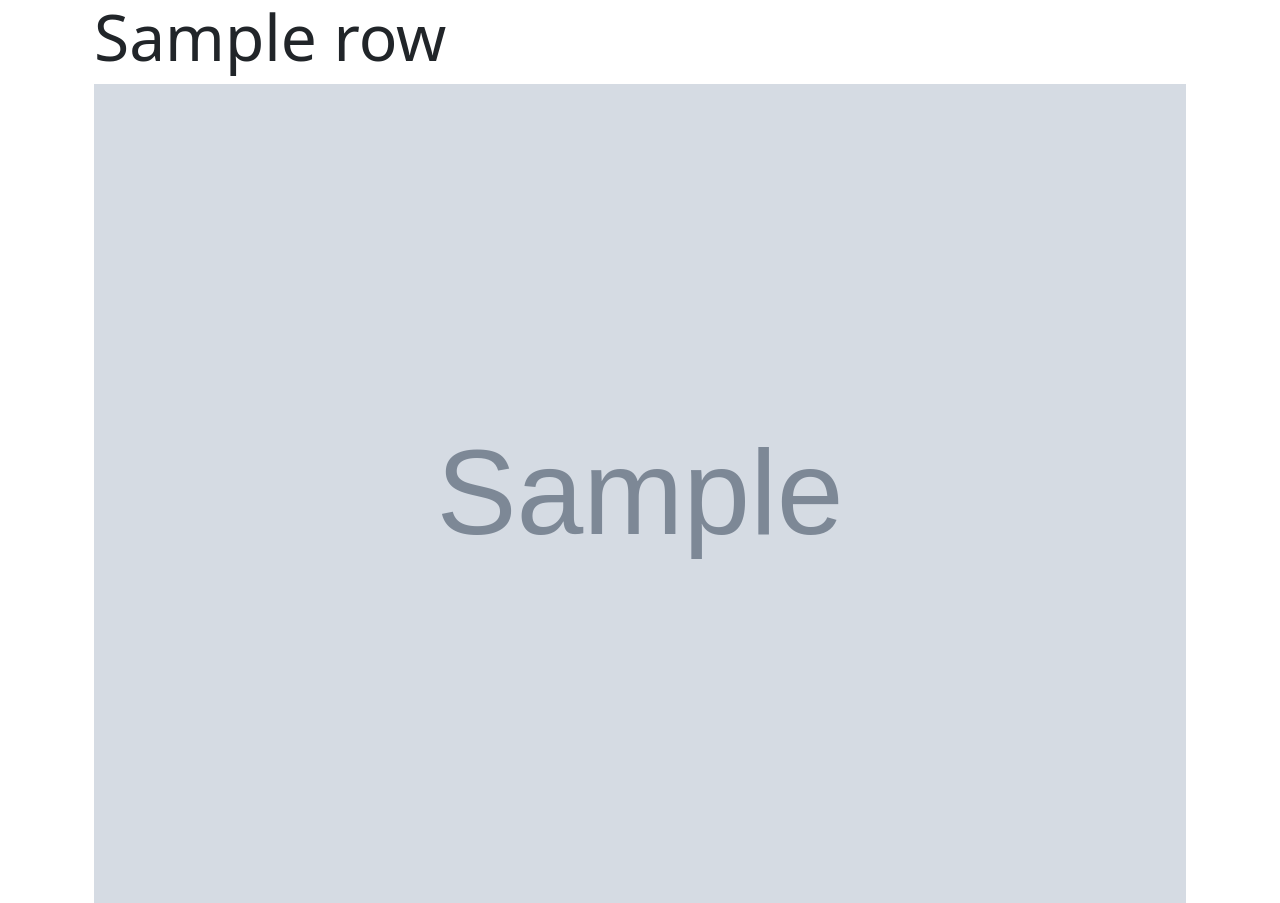
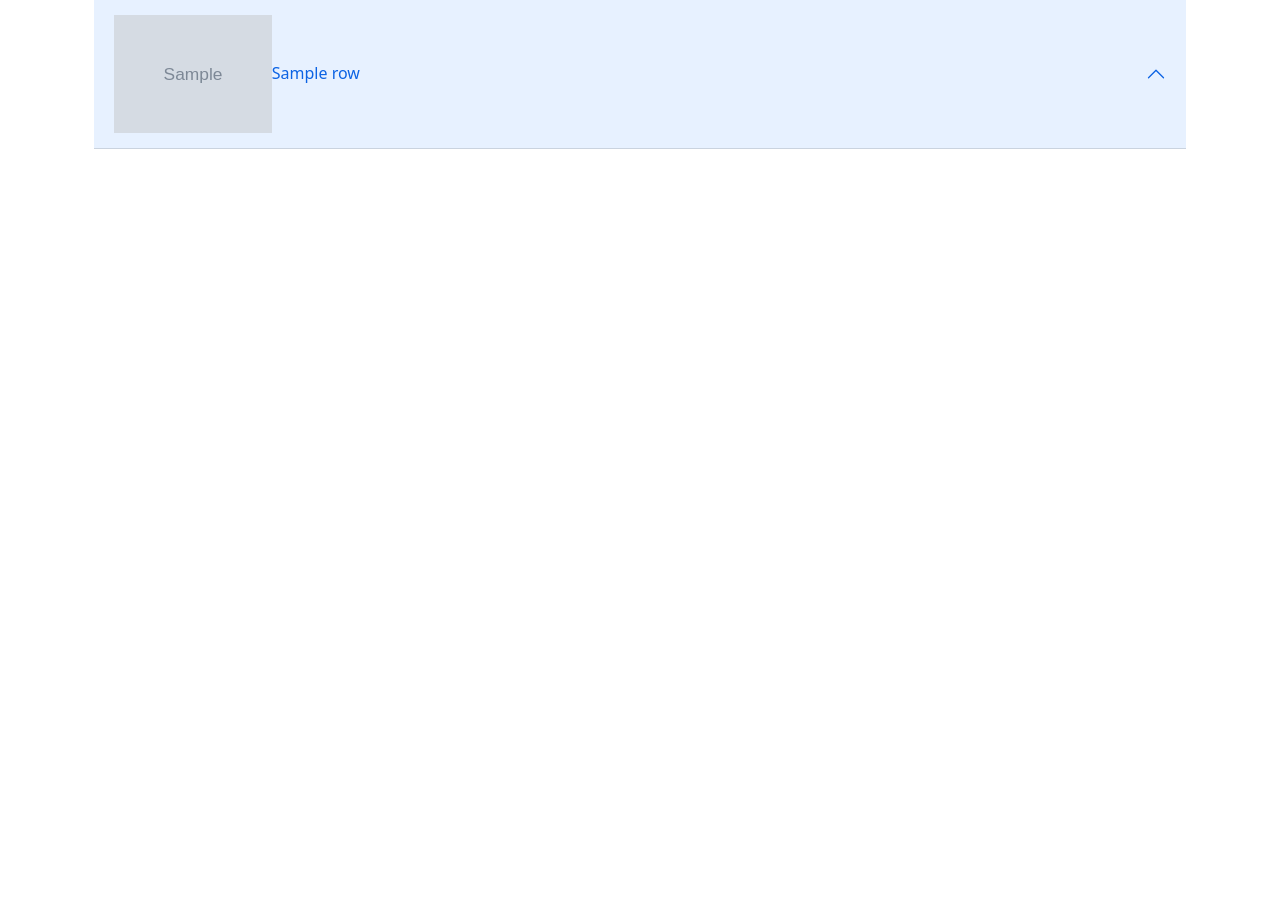
Before and after one commit to Mcguffinn/Playcast, a Flask app: template templates/playlist.html in a window 1280 px wide. Shown: the part 456-1359 px from the top of the page. After the commit the page ends 605 px from the top, so only its background shows below. Run offline with Flask 2, Linux system fonts and the light colour scheme; the template is opened without the code that fills it: most values are stand-ins (such as "Sample title", 1, 10 or a date in 2020); grey boxes marked "Sample" are stand-in pictures; parts of the project's set-up code (start-up, migrations or seed data) failed here and were passed over.

Commit message:
cleaned up more of the visuals

```diff
--- /dev/null
+++ b/static/base.css
@@ -0,0 +1,11 @@
+.title {
+  text-align: center;
+}
+
+.playlist {
+  display: flex;
+}
+
+td img {
+  height: auto;
+}
--- a/templates/base.html
+++ b/templates/base.html
@@ -6,17 +6,20 @@
     <meta name="description" content="Music by nature" />
     <meta name="viewport" content="width=device-width, initial-scale=1" />
     <!-- Bootstrap CSS -->
+    <link rel="stylesheet" href="{{ url_for('static', filename='base.css') }}">
+    <link rel="stylesheet" type="text/css" href="css/base.css" media="screen"/>
     <link href="https://cdn.jsdelivr.net/npm/bootstrap@5.0.0-beta3/dist/css/bootstrap.min.css" rel="stylesheet" integrity="sha384-eOJMYsd53ii+scO/bJGFsiCZc+5NDVN2yr8+0RDqr0Ql0h+rP48ckxlpbzKgwra6" crossorigin="anonymous">
 
-    {% block head %}{% endblock %}
+    {% block head %}
+    {% endblock %}
   </head>
 
   <body>
     <div roll="main" class="container">
-      <div class="row">
-        <h3 class="display-3" >Playcast</h3>
-        <p>Get a recommended weather playlist forecast based on your location, try it out.</p>
-        <a href="/playcast"><button id="click">Get a Playcast </button></a>
+      <div class="row ">
+        <h3 class="display-3 title" >Playcast</h3>
+        <p class="title">Get a recommended weather playlist forecast based on your location, try it out.</p>
+        <a class="title" href="/playcast"><button id="click">Get a Playcast </button></a>
       </div>
       {% block body %}
 
--- a/templates/playlist.html
+++ b/templates/playlist.html
@@ -2,19 +2,37 @@
 {% block body %}
 
     <section class="container-fluid">
-        <div class="col">
-          <div class="row">
-            <img src="{{ weatherSVG }}" class="rounded mx-auto d-block" height="300rem" width="300rem"/>
+      <div class="row">
+        <img src="{{ weatherSVG }}" class="rounded mx-auto d-block" height="300rem" width="300rem"/>
+      </div>
+      {% for row in playlistData %}
+      <div class="accordion" id="accordionExample">
+          <h2 class="accordion-header" id="heading{{loop.index}}">
+            <button class="accordion-button" type="button" data-bs-toggle="collapse" data-bs-target="#collapse{{loop.index}}" aria-expanded="true" aria-controls="collapse{{loop.index}}">
+              <img src="{{row['image']}}" id="playlist-image" width="15%" height="auto"/>
+              {{row['name']}}
+            </button>
+          </h2>
+          <div id="collapse{{loop.index}}" class="accordion-collapse collapse hide" aria-labelledby="{{loop.index}}" data-bs-parent="#accordionExample">
+            <div class="accordion-body">
+              <strong>This is the first item's accordion body.</strong> It is hidden by default, until the collapse plugin adds the appropriate classes that we use to style each element. These classes control the overall appearance, as well as the showing and hiding via CSS transitions. You can modify any of this with custom CSS or overriding our default variables. It's also worth noting that just about any HTML can go within the <code>.accordion-body</code>, though the transition does limit overflow.
+            </div>
           </div>
-          <div class="row">
-            {% for row in playlistData %}
-              <tr>
-                <td><h2 class="display-3" id="playlist-name">{{row['name']}}</h2></td>
-                <td><img src="{{row['image']}}" id="playlist-image" height="40%" width="40%"/></td>
-              </tr>
-            {% endfor %}
+      </div>
+      <!-- <div class="accordion-item">
+
+        <button class="accordion-button" type="button" data-bs-toggle="collapse" data-bs-target="#collapseOne" aria-expanded="true" aria-controls="collapseOne" id="{{row['name']}}">
+          <img src="{{row['image']}}" id="playlist-image" width="80" height="120"/>
+          <h2 class="accordion-header display-5 ">{{row['name']}}</h2>
+        </button>
+
+        <div id="collapseOne" class="accordion-collapse collapse hidden" aria-labelledby="{{row['name']}}" data-bs-parent="#accordion">
+          <div class="accordion-body">
+            <strong>This is the first item's accordion body.</strong> It is hidden by default, until the collapse plugin adds the appropriate classes that we use to style each element. These classes control the overall appearance, as well as the showing and hiding via CSS transitions. You can modify any of this with custom CSS or overriding our default variables. It's also worth noting that just about any HTML can go within the <code>.accordion-body</code>, though the transition does limit overflow.
           </div>
         </div>
+      </div> -->
+      {% endfor %}
     </section>
 
 {% endblock %}
--- a/weatherly.py
+++ b/weatherly.py
@@ -69,7 +69,7 @@ def playcast():
     playlist = get_playlist_data(get_weather_status()[1])
     weatherSVG = get_weather_status()[0]
     weatherStatus = get_weather_status()[1]
-    return render_template("playlist.html", playlistData = playlist, weatherSVG = weatherSVG, weatherStatus = weatherStatus)
+    return render_template("playlist.html", playlistData = playlist, weatherSVG = weatherSVG, weatherStatus = weatherStatus,)
 
 
 
```
